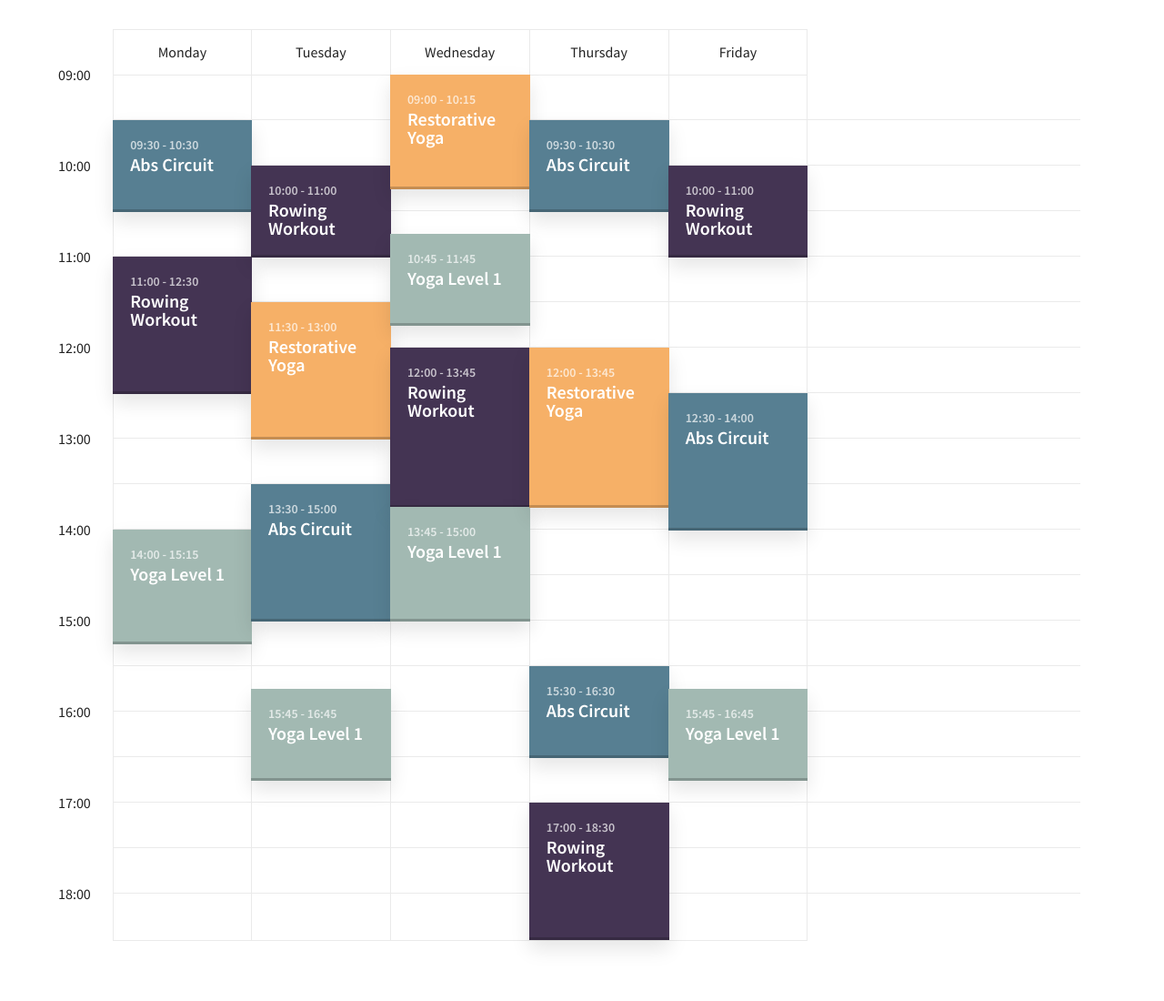
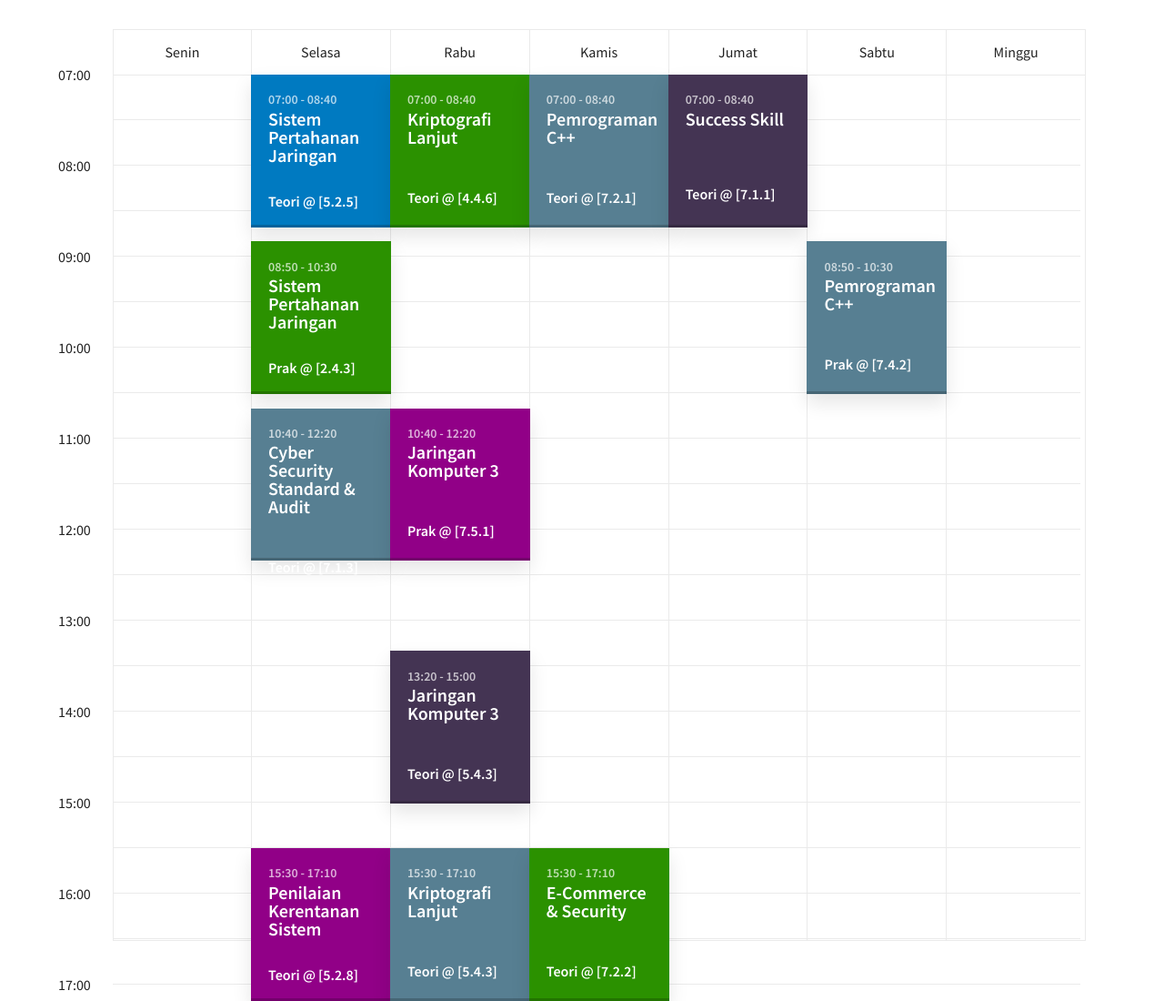
Before and after one commit to berrabe/JadwalSem4, a plain HTML site: page index.html in a window 1280 px wide. Shown: the top 1100 px of the page at 91% size. Before the commit the page ends 1066 px from the top, so only its background shows below. Drawn offline with nearby package versions, Linux system fonts and the light colour scheme.

Commit message:
[+] UPDATE JADWAL DAN WARNA CSS BLOK EVENT

```diff
--- a/css/style.css
+++ b/css/style.css
@@ -317,20 +317,29 @@ Main Components
 
 .cd-schedule .single-event[data-event="event-3"],
 .cd-schedule [data-event="event-3"] .header-bg {
-  background: #A2B9B2;
+  background: #910087;
 }
 
 .cd-schedule .single-event[data-event="event-3"]:hover {
-  background: #b1c4be;
+  background: #910087;
 }
 
 .cd-schedule .single-event[data-event="event-4"],
 .cd-schedule [data-event="event-4"] .header-bg {
-  background: #f6b067;
+  background: #2b9100;
 }
 
 .cd-schedule .single-event[data-event="event-4"]:hover {
-  background: #f7bd7f;
+  background: #2b9100;
+}
+
+.cd-schedule .single-event[data-event="event-5"],
+.cd-schedule [data-event="event-5"] .header-bg {
+  background: #007ac1;
+}
+
+.cd-schedule .single-event[data-event="event-5"]:hover {
+  background: #007ac1;
 }
 
 .cd-schedule .event-modal {
--- a/index.html
+++ b/index.html
@@ -14,6 +14,10 @@
 <div class="cd-schedule loading">
 	<div class="timeline">
 		<ul>
+			<li><span>07:00</span></li>
+			<li><span>07:30</span></li>
+			<li><span>08:00</span></li>
+			<li><span>08:30</span></li>
 			<li><span>09:00</span></li>
 			<li><span>09:30</span></li>
 			<li><span>10:00</span></li>
@@ -39,140 +43,130 @@
 	<div class="events">
 		<ul>
 			<li class="events-group">
-				<div class="top-info"><span>Monday</span></div>
+				<div class="top-info"><span>Senin</span></div>
 
 				<ul>
-					<li class="single-event" data-start="09:30" data-end="10:30" data-content="event-abs-circuit" data-event="event-1">
+				</ul>
+			</li>
+
+			<li class="events-group">
+				<div class="top-info"><span>Selasa</span></div>
+
+				<ul>
+					<li class="single-event" data-start="07:00" data-end="08:40"  data-content="event-rowing-workout" data-event="event-5">
 						<a href="#0">
-							<em class="event-name">Abs Circuit</em>
+							<em class="event-name">Sistem Pertahanan Jaringan </em>
+							<br><br><em style="color: white; font-weight: bold;"> Teori @ [5.2.5]</em>
 						</a>
 					</li>
 
-					<li class="single-event" data-start="11:00" data-end="12:30" data-content="event-rowing-workout" data-event="event-2">
+					<li class="single-event" data-start="08:50" data-end="10:30"  data-content="event-restorative-yoga" data-event="event-4">
 						<a href="#0">
-							<em class="event-name">Rowing Workout</em>
+							<em class="event-name">Sistem Pertahanan Jaringan</em>
+							<br><br><em style="color: white; font-weight: bold;"> Prak @ [2.4.3]</em>
 						</a>
 					</li>
 
-					<li class="single-event" data-start="14:00" data-end="15:15"  data-content="event-yoga-1" data-event="event-3">
+					<li class="single-event" data-start="10:40" data-end="12:20" data-content="event-abs-circuit" data-event="event-1">
 						<a href="#0">
-							<em class="event-name">Yoga Level 1</em>
+							<em class="event-name">Cyber Security Standard & Audit</em>
+							<br><br><br><em style="color: white; font-weight: bold;"> Teori @ [7.1.3]</em>
+						</a>
+					</li>
+
+					<li class="single-event" data-start="15:30" data-end="17:10"  data-content="event-yoga-1" data-event="event-3">
+						<a href="#0">
+							<em class="event-name">Penilaian Kerentanan Sistem</em>
+							<br><br><em style="color: white; font-weight: bold;"> Teori @ [5.2.8]</em>
 						</a>
 					</li>
 				</ul>
 			</li>
 
 			<li class="events-group">
-				<div class="top-info"><span>Tuesday</span></div>
+				<div class="top-info"><span>Rabu</span></div>
 
 				<ul>
-					<li class="single-event" data-start="10:00" data-end="11:00"  data-content="event-rowing-workout" data-event="event-2">
+					<li class="single-event" data-start="07:00" data-end="08:40" data-content="event-restorative-yoga" data-event="event-4">
 						<a href="#0">
-							<em class="event-name">Rowing Workout</em>
+							<em class="event-name">Kriptografi Lanjut</em>
+							<br><br><br><em style="color: white; font-weight: bold;"> Teori @ [4.4.6]</em>
 						</a>
 					</li>
 
-					<li class="single-event" data-start="11:30" data-end="13:00"  data-content="event-restorative-yoga" data-event="event-4">
+					<li class="single-event" data-start="10:40" data-end="12:20" data-content="event-yoga-1" data-event="event-3">
 						<a href="#0">
-							<em class="event-name">Restorative Yoga</em>
+							<em class="event-name">Jaringan Komputer 3</em>
+							<br><br><br><em style="color: white; font-weight: bold;"> Prak @ [7.5.1]</em>
 						</a>
 					</li>
 
-					<li class="single-event" data-start="13:30" data-end="15:00" data-content="event-abs-circuit" data-event="event-1">
+					<li class="single-event" data-start="13:20" data-end="15:00"  data-content="event-rowing-workout" data-event="event-2">
 						<a href="#0">
-							<em class="event-name">Abs Circuit</em>
+							<em class="event-name">Jaringan Komputer 3</em>
+							<br><br><br><em style="color: white; font-weight: bold;"> Teori @ [5.4.3]</em>
 						</a>
 					</li>
 
-					<li class="single-event" data-start="15:45" data-end="16:45"  data-content="event-yoga-1" data-event="event-3">
+					<li class="single-event" data-start="15:30" data-end="17:10" data-content="event-yoga-1" data-event="event-1">
 						<a href="#0">
-							<em class="event-name">Yoga Level 1</em>
+							<em class="event-name">Kriptografi Lanjut</em>
+							<br><br><br><em style="color: white; font-weight: bold;"> Teori @ [5.4.3]</em>
 						</a>
 					</li>
 				</ul>
 			</li>
 
 			<li class="events-group">
-				<div class="top-info"><span>Wednesday</span></div>
+				<div class="top-info"><span>Kamis</span></div>
 
 				<ul>
-					<li class="single-event" data-start="09:00" data-end="10:15" data-content="event-restorative-yoga" data-event="event-4">
+					<li class="single-event" data-start="07:00" data-end="08:40" data-content="event-abs-circuit" data-event="event-1">
 						<a href="#0">
-							<em class="event-name">Restorative Yoga</em>
+							<em class="event-name">Pemrograman C++</em>
+							<br><br><br><em style="color: white; font-weight: bold;"> Teori @ [7.2.1]</em>
 						</a>
 					</li>
 
-					<li class="single-event" data-start="10:45" data-end="11:45" data-content="event-yoga-1" data-event="event-3">
+					<li class="single-event" data-start="15:30" data-end="17:10" data-content="event-restorative-yoga" data-event="event-4">
 						<a href="#0">
-							<em class="event-name">Yoga Level 1</em>
-						</a>
-					</li>
-
-					<li class="single-event" data-start="12:00" data-end="13:45"  data-content="event-rowing-workout" data-event="event-2">
-						<a href="#0">
-							<em class="event-name">Rowing Workout</em>
-						</a>
-					</li>
-
-					<li class="single-event" data-start="13:45" data-end="15:00" data-content="event-yoga-1" data-event="event-3">
-						<a href="#0">
-							<em class="event-name">Yoga Level 1</em>
+							<em class="event-name">E-Commerce & Security</em>
+							<br><br><br><em style="color: white; font-weight: bold;"> Teori @ [7.2.2]</em>
 						</a>
 					</li>
 				</ul>
 			</li>
 
 			<li class="events-group">
-				<div class="top-info"><span>Thursday</span></div>
+				<div class="top-info"><span>Jumat</span></div>
 
 				<ul>
-					<li class="single-event" data-start="09:30" data-end="10:30" data-content="event-abs-circuit" data-event="event-1">
+					<li class="single-event" data-start="07:00" data-end="08:40"  data-content="event-rowing-workout" data-event="event-2">
 						<a href="#0">
-							<em class="event-name">Abs Circuit</em>
-						</a>
-					</li>
-
-					<li class="single-event" data-start="12:00" data-end="13:45" data-content="event-restorative-yoga" data-event="event-4">
-						<a href="#0">
-							<em class="event-name">Restorative Yoga</em>
-						</a>
-					</li>
-
-					<li class="single-event" data-start="15:30" data-end="16:30" data-content="event-abs-circuit" data-event="event-1">
-						<a href="#0">
-							<em class="event-name">Abs Circuit</em>
-						</a>
-					</li>
-
-					<li class="single-event" data-start="17:00" data-end="18:30"  data-content="event-rowing-workout" data-event="event-2">
-						<a href="#0">
-							<em class="event-name">Rowing Workout</em>
+							<em class="event-name">Success Skill</em>
+							<br><br><br><br><em style="color: white; font-weight: bold;"> Teori @ [7.1.1]</em>
 						</a>
 					</li>
 				</ul>
 			</li>
 
 			<li class="events-group">
-				<div class="top-info"><span>Friday</span></div>
+				<div class="top-info"><span>Sabtu</span></div>
 
 				<ul>
-					<li class="single-event" data-start="10:00" data-end="11:00"  data-content="event-rowing-workout" data-event="event-2">
+					<li class="single-event" data-start="08:50" data-end="10:30"  data-content="event-rowing-workout" data-event="event-1">
 						<a href="#0">
-							<em class="event-name">Rowing Workout</em>
+							<em class="event-name">Pemrograman C++</em>
+							<br><br><br><em style="color: white; font-weight: bold;"> Prak @ [7.4.2]</em>
 						</a>
 					</li>
+				</ul>
+			</li>
 
-					<li class="single-event" data-start="12:30" data-end="14:00" data-content="event-abs-circuit" data-event="event-1">
-						<a href="#0">
-							<em class="event-name">Abs Circuit</em>
-						</a>
-					</li>
+			<li class="events-group">
+				<div class="top-info"><span>Minggu</span></div>
 
-					<li class="single-event" data-start="15:45" data-end="16:45"  data-content="event-yoga-1" data-event="event-3">
-						<a href="#0">
-							<em class="event-name">Yoga Level 1</em>
-						</a>
-					</li>
+				<ul>
 				</ul>
 			</li>
 		</ul>
```
